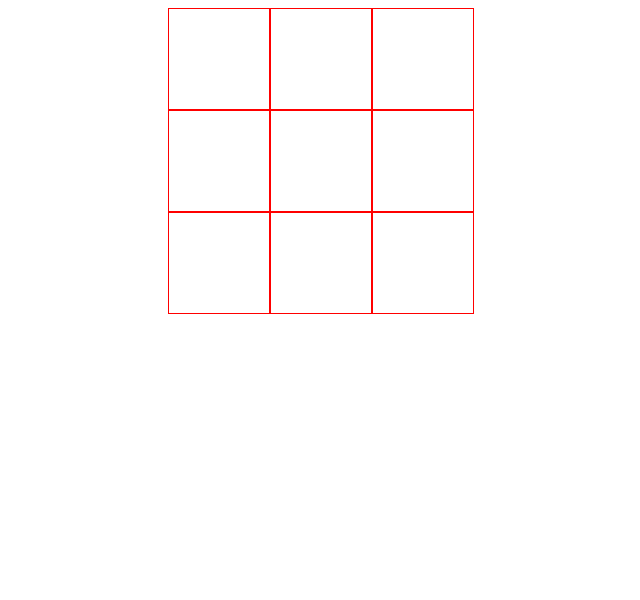
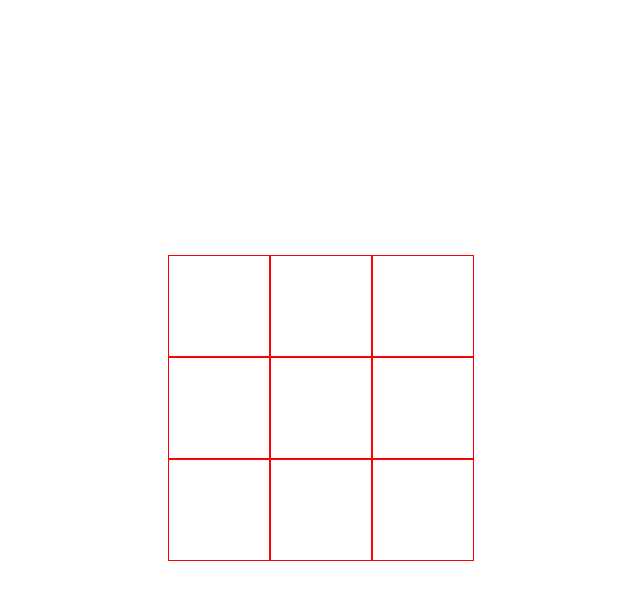
Before and after one commit to EricCui2005/tic-tac-toe, a plain HTML site: page index.html in a window 1280 px wide. Shown: the whole page, without its empty margins (319-959 px from the left). Drawn offline with Linux system fonts and the light colour scheme.

Commit message:
Centered body content

```diff
--- a/style.css
+++ b/style.css
@@ -1,3 +1,18 @@
+/* Border debugging */
+/* * {
+    border: solid black 1px;
+} */
+
+/* Completely centering page content */
+html, body {
+    height: 100%;
+}
+body {
+    display: flex;
+    justify-content: center;
+    align-items: center;
+}
+
 /* Flex context for the board */
 #board {
     display: flex;
```
